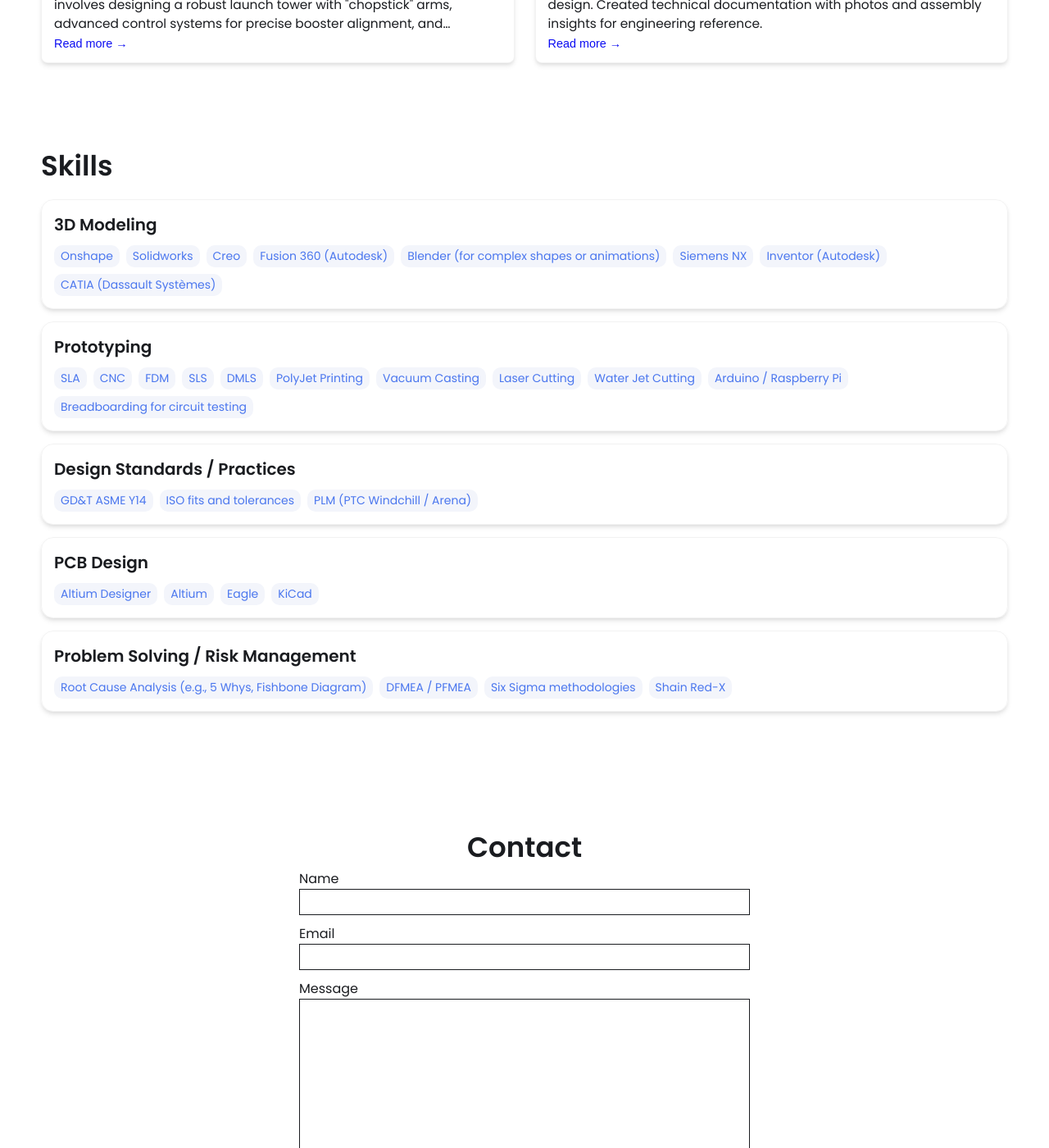
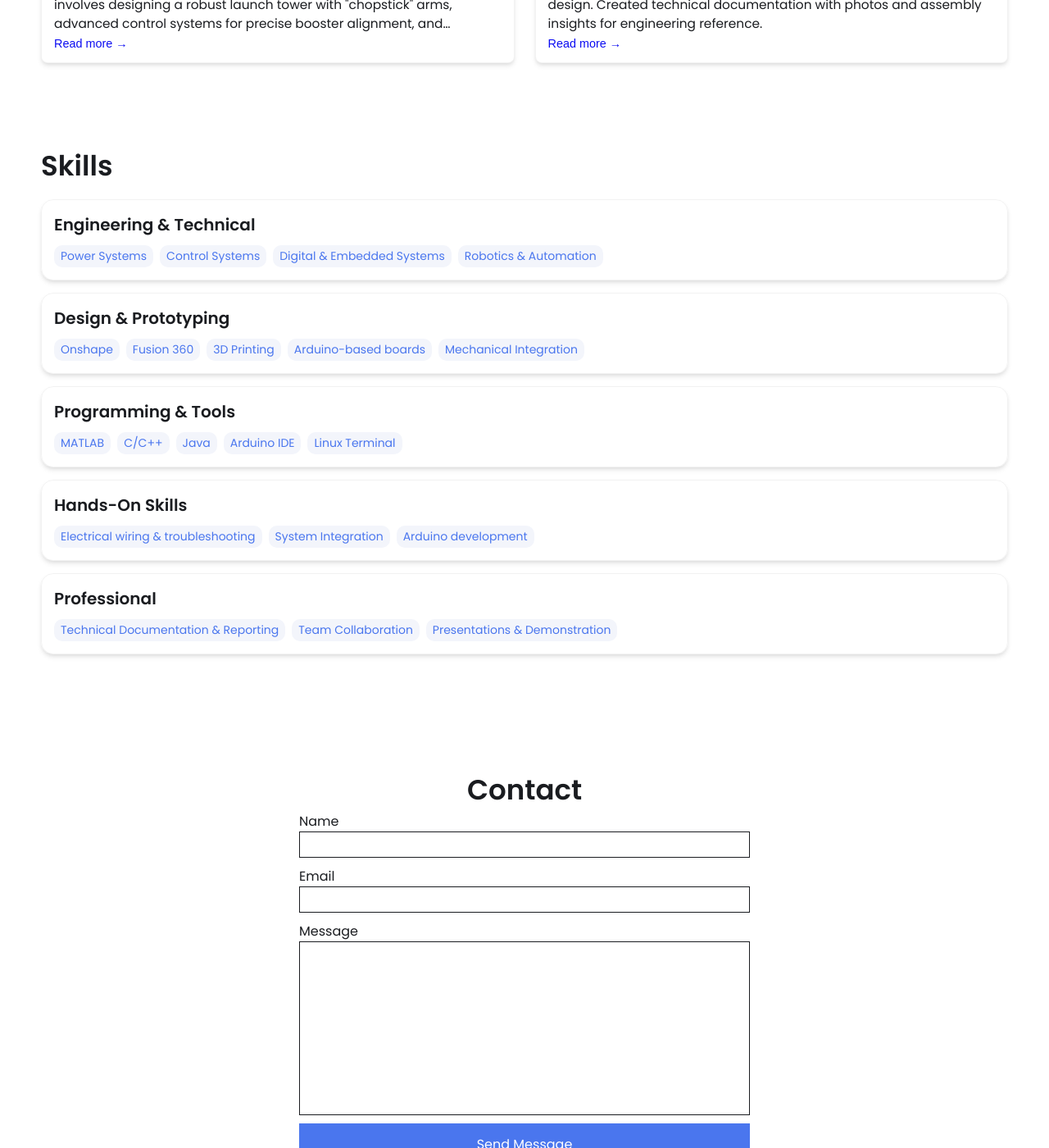
Before and after one commit to thomasnouragas/thomasnouragas.github.io, a Jekyll site: the page built from index.html, in a window 1280 px wide and 1400 px high, scrolled down 1449 px. Shown: the whole window at 82% size. Built offline with Jekyll 4.4.1, drawn with Linux system fonts in a browser that asks for light colours.

Commit message:
_config.yml

```diff
--- a/_config.yml
+++ b/_config.yml
@@ -34,7 +34,7 @@
 # Set up external links - this will show up as small icons next to your name.
 
 external-links:    # input only your own url slug. The icons with missing entries will not appear.
-  linkedin: /in/thomas-nouragas/    # https://www.linkedin.com/in/{your url slug}
+  linkedin: /in/thomas-nouragas    # https://www.linkedin.com/in/{your url slug}
   github:   # https://github.com/{your url slug}
   stackoverflow:      # https://stackoverflow.com/users/{your url slug}
   medium:            # https://medium.com/@{your url slug}
@@ -48,46 +48,36 @@
 
 # Skills Section - Add the list of your Skills by categories/tools. The indentation for each level needs to be precise.
 skills:
-  - category: 3D Modeling
+  - category: Engineering & Technical
+    tools:
+    - Power Systems
+    - Control Systems
+    - Digital & Embedded Systems
+    - Robotics & Automation
+  - category: Design & Prototyping
     tools:
     - Onshape
-    - Solidworks
-    - Creo
-    - Fusion 360 (Autodesk)
-    - Blender (for complex shapes or animations)
-    - Siemens NX
-    - Inventor (Autodesk)
-    - CATIA (Dassault Systèmes)
-  - category: Prototyping
+    - Fusion 360
+    - 3D Printing
+    - Arduino-based boards
+    - Mechanical Integration
+  - category: Programming & Tools
     tools:
-    - SLA
-    - CNC
-    - FDM
-    - SLS
-    - DMLS
-    - PolyJet Printing
-    - Vacuum Casting
-    - Laser Cutting
-    - Water Jet Cutting
-    - Arduino / Raspberry Pi
-    - Breadboarding for circuit testing
-  - category: Design Standards / Practices
+    - MATLAB
+    - C/C++
+    - Java
+    - Arduino IDE
+    - Linux Terminal
+  - category: Hands-On Skills
     tools:
-    - GD&T ASME Y14
-    - ISO fits and tolerances
-    - PLM (PTC Windchill / Arena)
-  - category: PCB Design
+    - Electrical wiring & troubleshooting
+    - System Integration
+    - Arduino development
+  - category: Professional
     tools:
-    - Altium Designer
-    - Altium
-    - Eagle
-    - KiCad
-  - category: Problem Solving / Risk Management
-    tools:
-    - Root Cause Analysis (e.g., 5 Whys, Fishbone Diagram)
-    - DFMEA / PFMEA
-    - Six Sigma methodologies
-    - Shain Red-X
+    - Technical Documentation & Reporting
+    - Team Collaboration
+    - Presentations & Demonstration
 
 
 # Contact Form Setup. Setup an account and copy over the key. When someone fills out the form, it will be received in your email.
```
